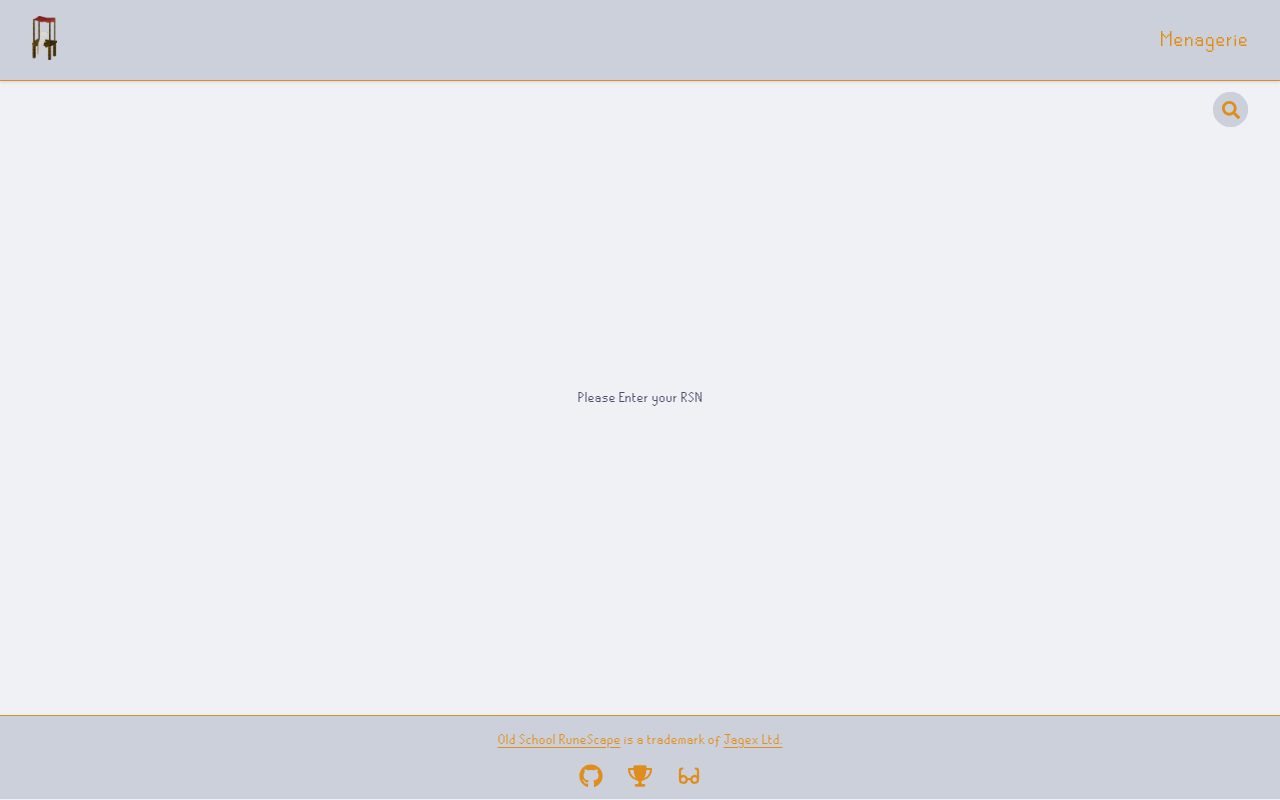
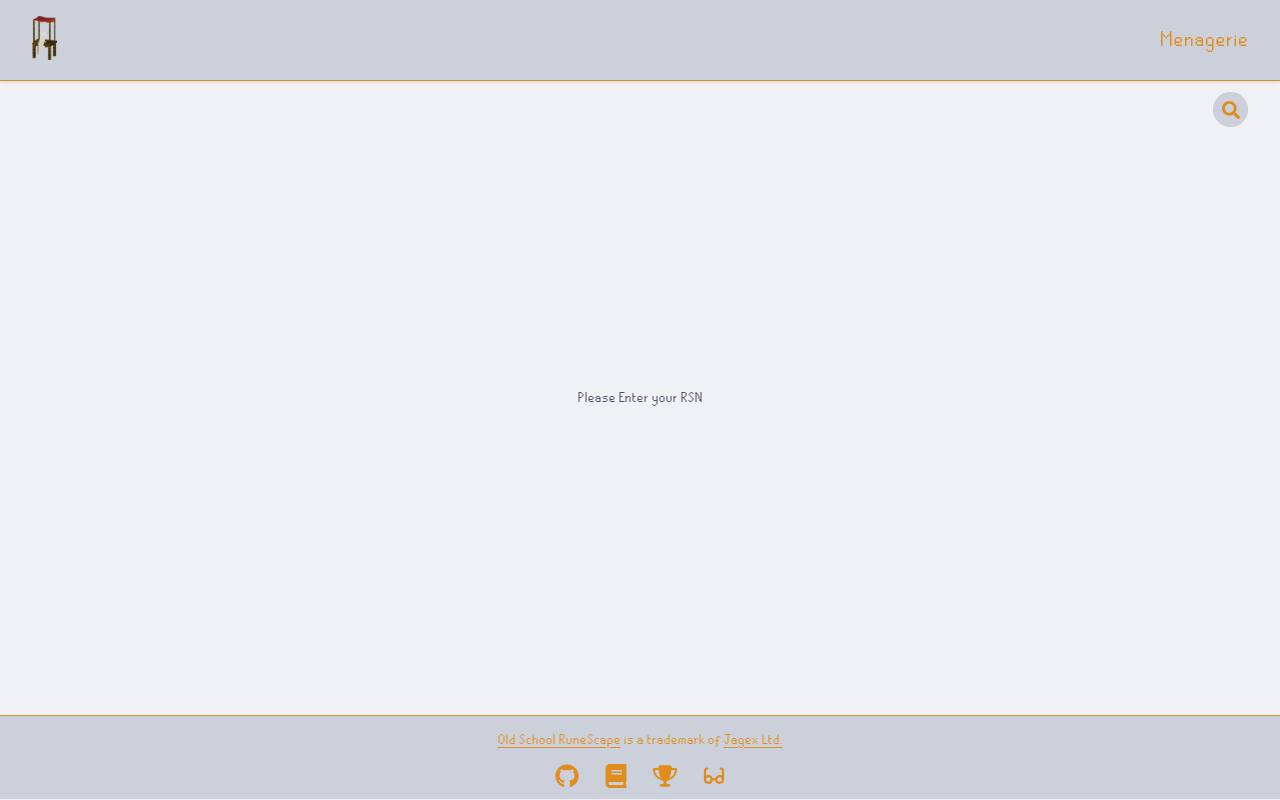
Before and after one commit to manc1n1/osrs-pet-list, a React (Vite) app: page / in a window 1280 px wide. Built offline with nearby package versions, Linux system fonts and the light colour scheme; no server answers.

Commit message:
Add footer link to collectionlog.net

```diff
--- a/src/components/Footer/index.tsx
+++ b/src/components/Footer/index.tsx
@@ -1,4 +1,5 @@
 import { Link } from 'react-router-dom';
+import { FaBook } from 'react-icons/fa';
 import { FaGithub, FaTrophy } from 'react-icons/fa6';
 import { PiEyeglassesBold } from 'react-icons/pi';
 import styles from './Footer.module.css';
@@ -22,6 +23,13 @@ const Footer = () => {
 					<FaGithub />
 				</Link>
 				<Link
+					to='https://collectionlog.net/'
+					target='_blank'
+					rel='noreferrer noopener'
+				>
+					<FaBook />
+				</Link>
+				<Link
 					to='https://secure.runescape.com/m=hiscore_oldschool/hiscorepersonal?user1=Suspext'
 					target='_blank'
 					rel='noreferrer noopener'
```
